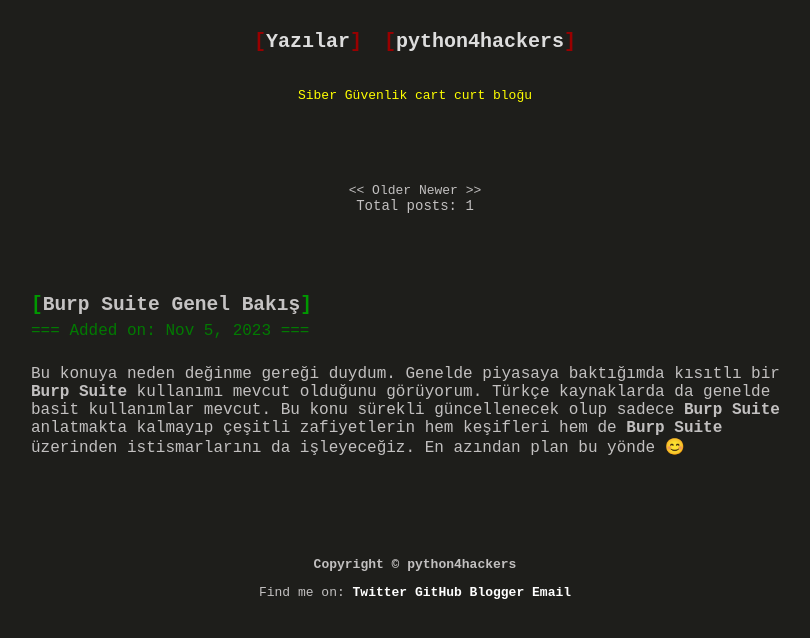
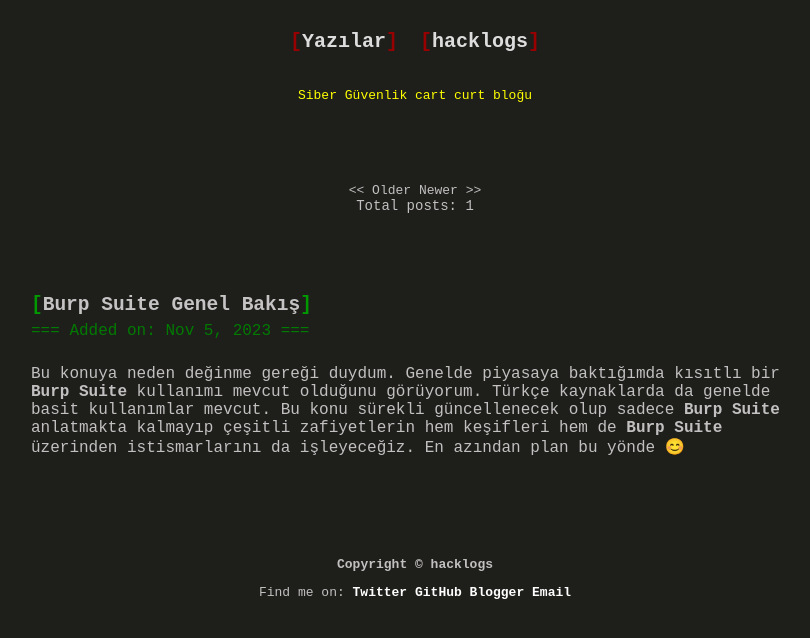
Before and after one commit to python4hackersblog/hacklogs.github.io, a Jekyll site: the page built from index.html, in a window 1280 px wide. Shown: the top 638 px of the page, without its empty margins (225-1035 px from the left). Built offline with Jekyll 4.4.1, drawn with Linux system fonts in a browser that asks for light colours; the list of posts is cut into pages by our own code.

Commit message:
Update default.html

```diff
--- a/_layouts/default.html
+++ b/_layouts/default.html
@@ -13,8 +13,8 @@
         <meta charset="utf-8"/>
         <meta name="viewport" content="width=device-width, initial-scale=1.0"/>
         <meta name="google-site-verification" content="J_8Q0-xJba2mH3qk5DYZVANicD-89wVM1SBFiRTTqFs" />
-        <link rel="stylesheet" href="https://python4hackersblog.github.io/css/monokai.css">
-        <link rel="stylesheet" href="https://python4hackersblog.github.io/css/styles.css">
+        <link rel="stylesheet" href="https://hacklogs.github.io/css/monokai.css">
+        <link rel="stylesheet" href="https://hacklogs.github.io/css/styles.css">
         {% seo %}
     </head>
 <body>
@@ -22,16 +22,16 @@
 
     <div class="top_nav">
         <a href="/"><span class="red" title="yazılar">[</span>Yazılar<span class="red">]</span></a>
-        <a href="python4hackers.html"><span class="red" title="python4hackers">[</span>python4hackers<span class="red">]</span></a>
+        <a href="hacklogs.html"><span class="red" title="HackLogs">[</span>hacklogs<span class="red">]</span></a>
     </div>
     <center> <p style="color:yellow">  Siber Güvenlik cart curt bloğu </p> </center>
     {{content}}
 
     <footer class="center">
         <div>
-            <p><strong>Copyright &copy python4hackers</strong></p>
+            <p><strong>Copyright &copy hacklogs</strong></p>
             <p>Find me on:
-                <a href="https://twitter.com/k3rN31x" title="Follow me on Twitter">Twitter</a>
+                <a href="https://twitter.com/" title="Follow me on Twitter">Twitter</a>
                 <a href="https://github.com" title="Check my GitHub repository">GitHub</a>
                 <a href="https://python4hackers.blogspot.com" title="Follow me on Blogger">Blogger</a>
                 <a href="#" title="Contact me by email">Email</a>
```
